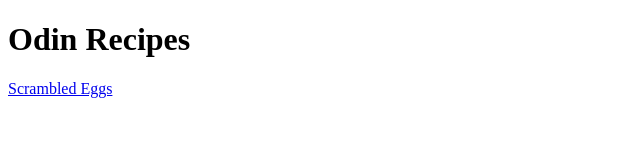
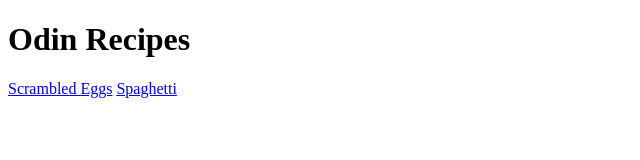
Before and after one commit to Peng-AP/odin-recipes, a plain HTML site: page index.html in a window 1280 px wide. Shown: the full height of the page, 0-640 px from the left. Drawn offline with Linux system fonts and the light colour scheme.

Commit message:
include spaghetti link to home page

```diff
--- a/index.html
+++ b/index.html
@@ -7,5 +7,6 @@
 <body>
     <h1>Odin Recipes</h1>
     <a href="./recipes/scrambled-eggs.html">Scrambled Eggs</a>
+    <a href="./recipes/spaghetti.html">Spaghetti</a>
 </body>
 </html>
```
